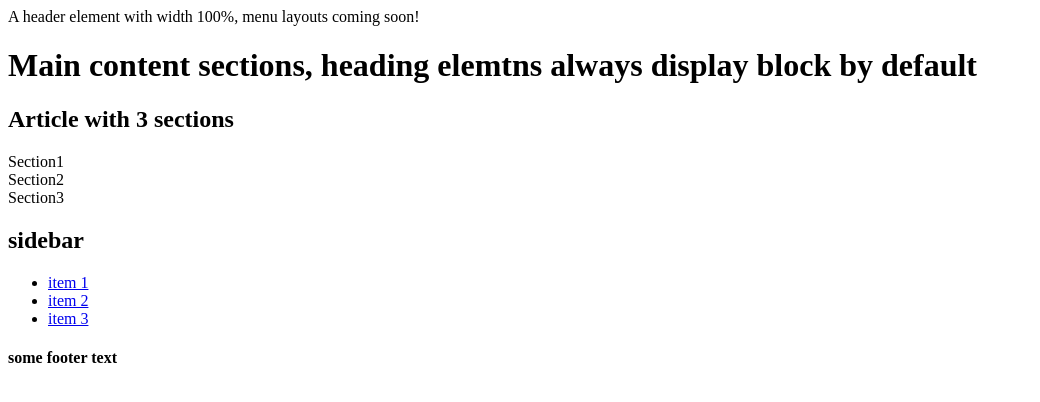
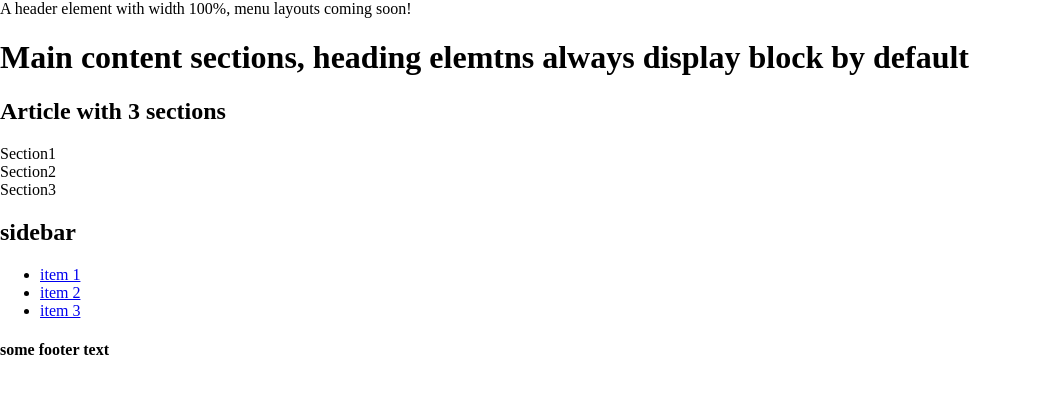
Before and after one commit to tse-jeff/webdev, a plain HTML site: page week3/week3_1/layout1.html in a window 1280 px wide. Shown: the whole page, without its empty margins (0-1040 px from the left). Drawn offline with Linux system fonts and the light colour scheme; files that its build step writes are made by us from their sources.

Commit message:
spacing to 2, basic css

```diff
--- a/week3/week3_1/layouts/css/main.css
+++ b/week3/week3_1/layouts/css/main.css
@@ -1 +1,12 @@
 /* RESET */
+
+/* removes default margins on page */
+html, body {
+  margin: 0;
+}
+
+
+/* border-box tells browser to account for... */
+* {
+  box-sizing: border-box;
+}
```
Also changed, not shown: week3/week3_1/layout1.html (+3 -0 lines).
